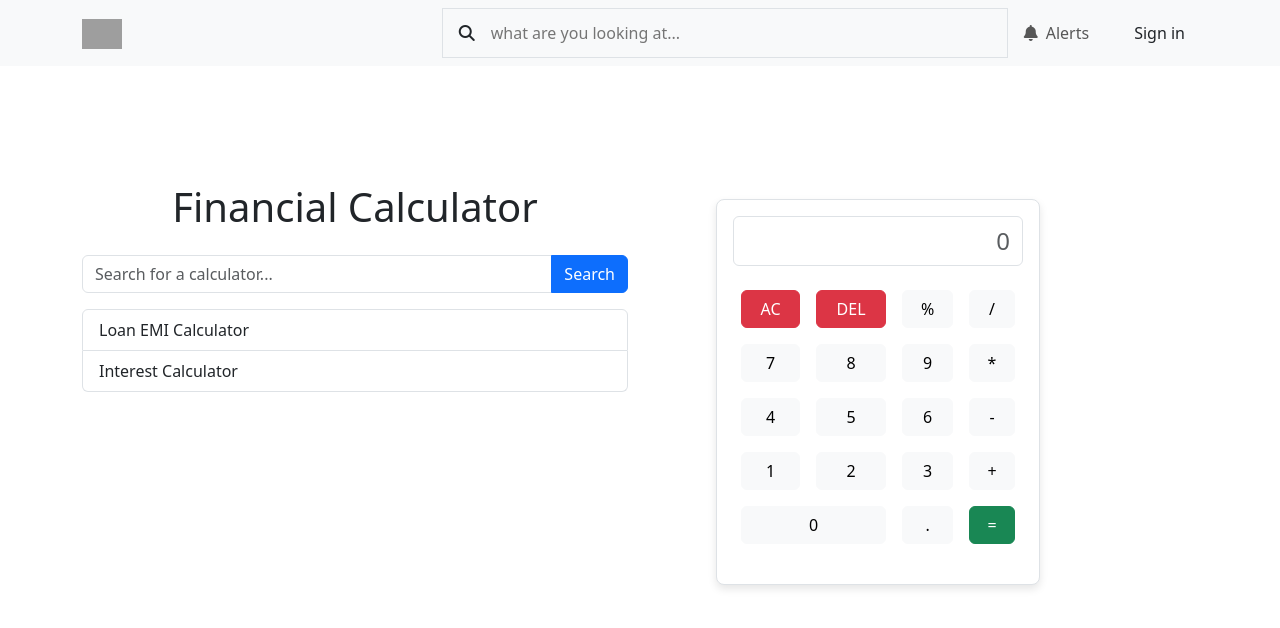
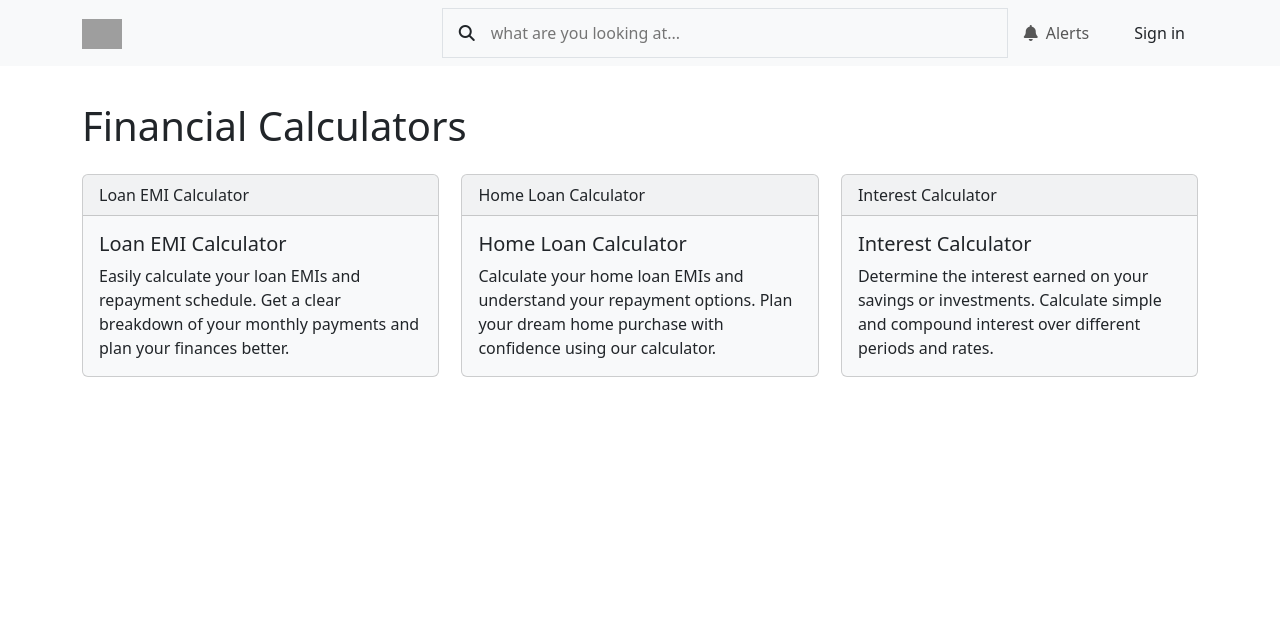
Before and after one commit to uday900/Loan-app, a React (Vite) app: page / in a window 1280 px wide. Shown: the top 628 px of the page. Built offline with nearby package versions, Linux system fonts and the light colour scheme; grey boxes are pictures that could not be loaded.

Commit message:
add card-design

```diff
--- a/src/App.jsx
+++ b/src/App.jsx
@@ -5,13 +5,11 @@ import InterestCalculator from './pages/InterestCalculator'
 import LoanEmiCalculator from './pages/LoanEmiCalculator'
 import Navbar from './components/Navbar'
 function App() {
-  return (
+  return <>
+    <Navbar/>
     <div>
-      <BrowserRouter>
-      <Navbar/>
+
       <Routes>
-
-
         <Route path = '/' element = { <LandingPage/> } />
         <Route path = '/loanemicalculator' element = { <LoanEmiCalculator/> } />
         <Route path = '/interestcalculator' element = { <InterestCalculator/> } />
@@ -19,9 +17,9 @@ function App() {
         <Route path = '*' element = { <>Page not found</> } />
 
       </Routes>
-      </BrowserRouter>
     </div>
-  )
+
+  </>
 }
 
 export default App
--- /dev/null
+++ b/src/components/Card.jsx
@@ -0,0 +1,20 @@
+import React from 'react';
+import { Link, useNavigate } from 'react-router-dom';
+
+const Card = ({ bgColor = 'bg-light', title, text, path }) => (
+
+  <Link to = {path}
+  style={{ textDecoration : "none"}} >
+    <div className={`card text-dark bg-light mb-3`}
+//    style={{ maxWidth: '18rem' }}
+    >
+    <div className="card-header">{title}</div>
+    <div className="card-body">
+      <h5 className="card-title">{title}</h5>
+      <p className="card-text">{text}</p>
+    </div>
+  </div>
+  </Link>
+);
+
+export default Card
--- a/src/components/Navbar.jsx
+++ b/src/components/Navbar.jsx
@@ -1,8 +1,9 @@
-import React, { useState } from 'react';
+import React, { useContext, useState } from 'react';
 import { Link } from 'react-router-dom';
+import { context } from '../context/contextForSearch';
 
 function Navbar() {
-    const [searchTerm, setSearchTerm] = useState('');
+  const { searchTerm, setSearchTerm } = useContext(context)
 
     const handleSearchChange = (e) => {
         setSearchTerm(e.target.value);
@@ -11,7 +12,7 @@ function Navbar() {
     const handleSearchSubmit = (e) => {
         e.preventDefault();
         // Handle search logic here
-        console.log('Search:', searchTerm);
+        // console.log('Search:', searchTerm);
     };
 
     return <>
@@ -40,12 +41,15 @@ function Navbar() {
     <div class="collapse navbar-collapse" id="navbarSupportedContent">
       <ul class="navbar-nav ms-auto align-items-center">
         <li className="nav-item d-flex align-items-center">
-            <form className='search-box border p-1 px-3'>
+
+            <form className='search-box border p-1 px-3'
+            onSubmit={handleSearchSubmit}>
                 <i className="fa fa-search"></i>
 
                 <input type="text"
                     placeholder='what are you looking at...'
                     className=' p-2 mx-2'
+                    onChange={handleSearchChange}
                 />
             </form>
         </li>
--- /dev/null
+++ b/src/context/contextForSearch.jsx
@@ -0,0 +1,24 @@
+
+import React, { createContext, useState } from 'react'
+
+export const context = createContext()
+
+const ContextForSearch = ({children}) => {
+    const [cals, setcals] = useState(
+        [10,2,3,4]
+    )
+    const [ searchTerm, setSearchTerm] = useState('')
+  return (
+    <context.Provider
+        value={{
+            searchTerm,
+            setSearchTerm
+        }}
+    >
+        {children}
+    </context.Provider>
+
+  )
+}
+
+export default ContextForSearch
--- a/src/index.css
+++ b/src/index.css
@@ -17,3 +17,25 @@
   width: 500px;
 
 }
+
+/* ---------------------------Landing page=--------- */
+
+/* Landing Page */
+.landing-page {
+  margin-top: 8%;
+}
+
+.grid-container {
+  position: relative;
+  display: grid;
+  grid-template-columns: repeat(auto-fit, minmax(250px, 1fr));
+  gap: 2%;
+  justify-content: center;
+}
+
+/* Media Query for Mobile Devices */
+@media (max-width: 480px) {
+  .landing-page {
+    margin-top: 20%; /* Adjust this value as needed */
+  }
+}
--- a/src/main.jsx
+++ b/src/main.jsx
@@ -3,10 +3,19 @@ import { createRoot } from 'react-dom/client'
 import App from './App.jsx'
 import './index.css'
 import 'bootstrap/dist/css/bootstrap.min.css';
+import { BrowserRouter } from 'react-router-dom';
+import ContextForSearch from './context/contextForSearch.jsx';
 
 
 createRoot(document.getElementById('root')).render(
   <StrictMode>
-    <App />
+    <BrowserRouter>
+
+      <ContextForSearch>
+      <App />
+      </ContextForSearch>
+
+    </BrowserRouter>
+
   </StrictMode>,
 )
--- a/src/pages/LandingPage.jsx
+++ b/src/pages/LandingPage.jsx
@@ -1,14 +1,33 @@
-import React, { useState } from 'react';
+import React, { useContext, useState } from 'react';
 import { useNavigate } from 'react-router-dom';
 import NormalCalculator from '../components/NormalCalculator';
+import Card from '../components/Card';
+import { context } from '../context/contextForSearch';
 
 const LandingPage = () => {
     const navigate = useNavigate();
-    const [searchTerm, setSearchTerm] = useState('');
+    const { searchTerm } = useContext(context)
+    // console.log(cals)
+    // const [searchTerm, setSearchTerm] = useState('');
+    // console.log(searchTerm)
+    //
+    const calculators = [
+            {
+                name: 'Loan EMI Calculator',
+                text: 'Easily calculate your loan EMIs and repayment schedule. Get a clear breakdown of your monthly payments and plan your finances better.',
+                path: '/loanemicalculator'
+            },
+            {
+                name: 'Home Loan Calculator',
+                text: 'Calculate your home loan EMIs and understand your repayment options. Plan your dream home purchase with confidence using our calculator.',
+                path: '/homeloancalculator'
+            },
+            {
+                name: 'Interest Calculator',
+                text: 'Determine the interest earned on your savings or investments. Calculate simple and compound interest over different periods and rates.',
+                path: '/interestcalculator'
+            }
 
-    const calculators = [
-        { name: 'Loan EMI Calculator', path: '/loanemicalculator' },
-        { name: 'Interest Calculator', path: '/interestcalculator' }
     ];
 
     const handleNavigation = (path) => {
@@ -18,56 +37,28 @@ const LandingPage = () => {
     const filteredCalculators = calculators.filter(calculator =>
         calculator.name.toLowerCase().includes(searchTerm.toLowerCase())
     );
+    return (
+        <div className="landing-page container ">
+            <div>
+                <h1 className='mb-4'>
+                    Financial Calculators
+                </h1>
+            </div>
+            <div className='grid-container'>
+                {/* <Card bgColor="bg-light" title="Primary card title" text="Some quick example text to build on the card title and make up the bulk of the card's content." />
+                <Card bgColor="bg-light" title="Secondary card title" text="Some quick example text to build on the card title and make up the bulk of the card's content." />
+                <Card bgColor="bg-light" title="Success card title" text="Some quick example text to build on the card title and make up the bulk of the card's content." /> */}
+                {
+                    filteredCalculators.map((calculator, _) =>{
+                        return <Card key={_}
+                        title={ calculator.name}
+                        text={calculator.text}
+                        path = {calculator.path}
+                    />
+                    })
+                }
+            </div>
 
-    return (
-        <div className="container min-vh-100 align-items-center align-content-center">
-            <div className="row gap-5">
-                {/* Left Side: Search and List of Calculators */}
-                <div className="col-md-6 col-sm-12">
-                    <h1 className="text-center mb-4">Financial Calculator</h1>
-
-                    {/* Search Bar */}
-                    <div className="input-group mb-3">
-                        <input
-                            type="text"
-                            className="form-control"
-                            placeholder="Search for a calculator..."
-                            value={searchTerm}
-                            onChange={(e) => setSearchTerm(e.target.value)}
-                        />
-                        <button className="btn btn-primary">Search</button>
-                    </div>
-
-                    {/* List of Calculators */}
-                    <ul className="list-group">
-                        {filteredCalculators.length > 0 ? (
-                            filteredCalculators.map((calculator, index) => (
-                                <li
-                                    key={index}
-                                    className="list-group-item list-group-item-action"
-                                    onClick={() => handleNavigation(calculator.path)}
-                                    style={{ cursor: 'pointer' }}
-                                >
-                                    {calculator.name}
-                                </li>
-                            ))
-                        ) : (
-                            <li className="list-group-item">No results found</li>
-                        )}
-                    </ul>
-                </div>
-
-                {/* Right Side: Normal Calculator */}
-                <div className="col-md-4 col-sm-12">
-                    <div className="p-3">
-                        {/* <h2>Normal Calculator</h2> */}
-                        {/* You can place your calculator component or code here */}
-                        <p>
-                            <NormalCalculator/>
-                        </p>
-                    </div>
-                </div>
-            </div>
         </div>
     );
 };
```
